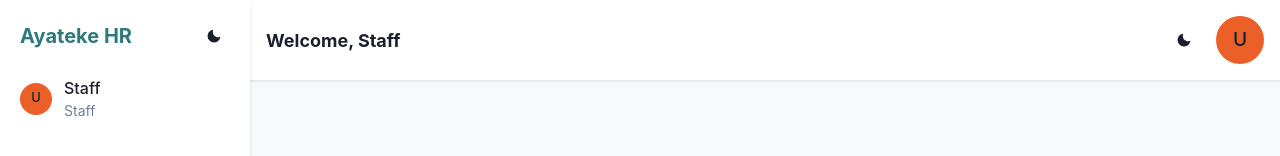
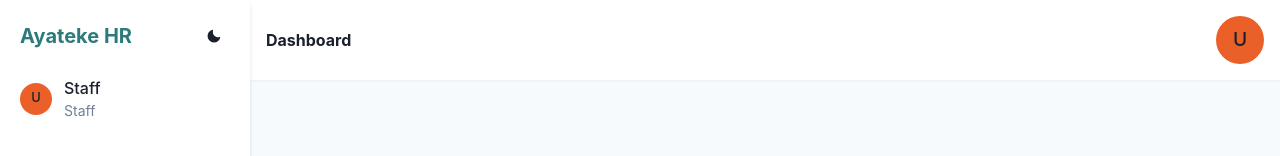
Before and after one commit to niyodushima/ayateke-frontend, a React (Create React App) app in the folder src/: page /admin in a window 1280 px wide. Shown: the top 156 px of the page. Built offline with nearby package versions, Linux system fonts and the light colour scheme; no server answers; the HTML template or start-up script is replaced by a standard one.

Commit message:
Update Navbar.jsx

```diff
--- a/src/components/Navbar.jsx
+++ b/src/components/Navbar.jsx
@@ -3,46 +3,45 @@ import {
   Spacer,
   Avatar,
   Text,
-  Box,
   IconButton,
-  useColorMode,
-  useColorModeValue,
+  Menu,
+  MenuButton,
+  MenuList,
+  MenuItem,
 } from '@chakra-ui/react';
-import { MoonIcon, SunIcon } from '@chakra-ui/icons';
+import { HamburgerIcon } from '@chakra-ui/icons';
 
 const rawUser = localStorage.getItem('user');
 const user = rawUser ? JSON.parse(rawUser) : null;
 
-const Navbar = () => {
-  const { colorMode, toggleColorMode } = useColorMode();
-  const bg = useColorModeValue('white', 'gray.800');
-  const textColor = useColorModeValue('gray.800', 'white');
+const Navbar = ({ onOpenSidebar }) => (
+  <Flex bg="white" p={4} shadow="sm" align="center">
+    {/* Hamburger for mobile */}
+    <IconButton
+      icon={<HamburgerIcon />}
+      display={{ base: 'inline-flex', md: 'none' }}
+      onClick={onOpenSidebar}
+      aria-label="Open menu"
+      mr={4}
+    />
 
-  return (
-    <Flex
-      bg={bg}
-      p={4}
-      shadow="sm"
-      align="center"
-      borderBottom="1px solid"
-      borderColor={useColorModeValue('gray.200', 'gray.700')}
-    >
-      <Text fontWeight="bold" fontSize="lg" color={textColor}>
-        Welcome, {user?.role === 'admin' ? 'Admin' : 'Staff'}
-      </Text>
-      <Spacer />
-      <Flex align="center" gap={4}>
-        <IconButton
-          icon={colorMode === 'light' ? <MoonIcon /> : <SunIcon />}
-          onClick={toggleColorMode}
-          size="sm"
-          variant="ghost"
-          aria-label="Toggle theme"
-        />
-        <Avatar name={user?.name || 'User'} src={user?.avatar || ''} />
-      </Flex>
-    </Flex>
-  );
-};
+    <Text fontWeight="bold">Dashboard</Text>
+    <Spacer />
+
+    <Menu>
+      <MenuButton>
+        <Avatar name={user?.name || 'User'} />
+      </MenuButton>
+      <MenuList>
+        <MenuItem>Profile</MenuItem>
+        <MenuItem>Settings</MenuItem>
+        <MenuItem onClick={() => {
+          localStorage.clear();
+          window.location.href = '/';
+        }}>Logout</MenuItem>
+      </MenuList>
+    </Menu>
+  </Flex>
+);
 
 export default Navbar;
```
